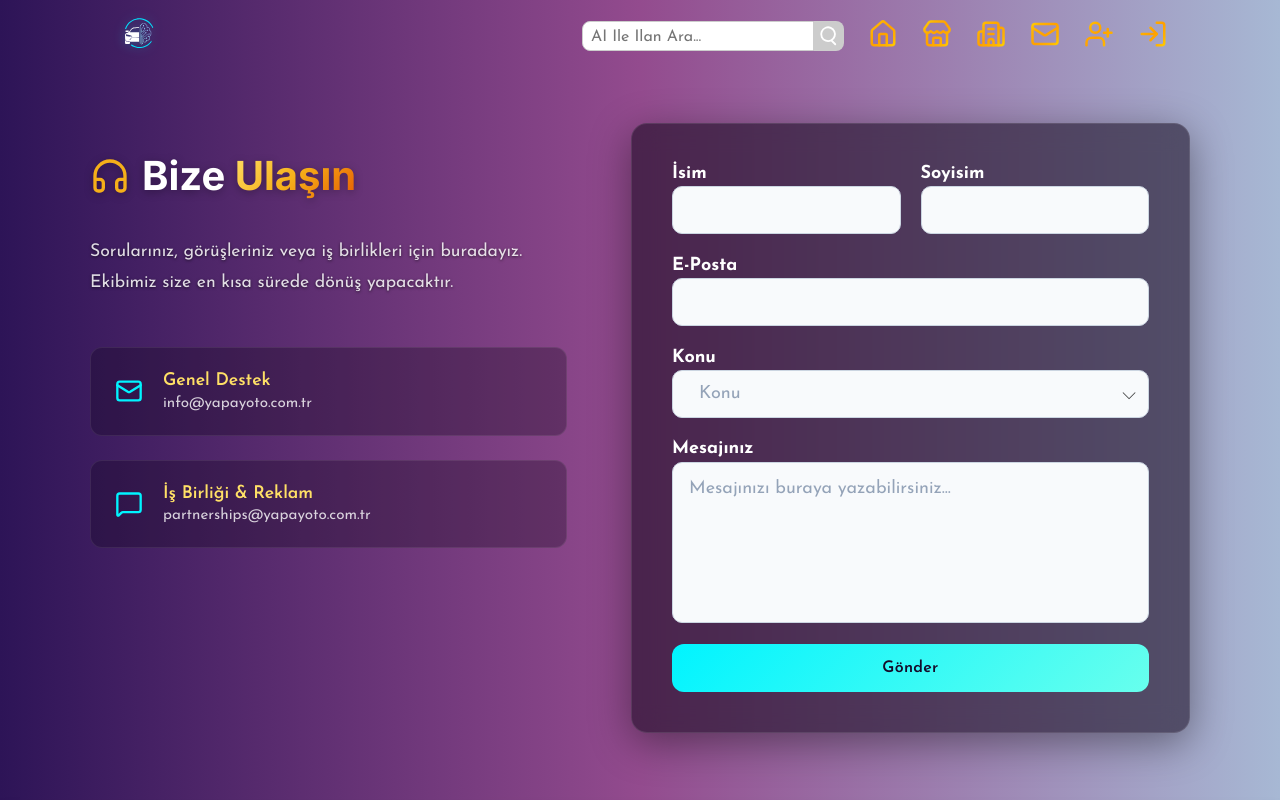
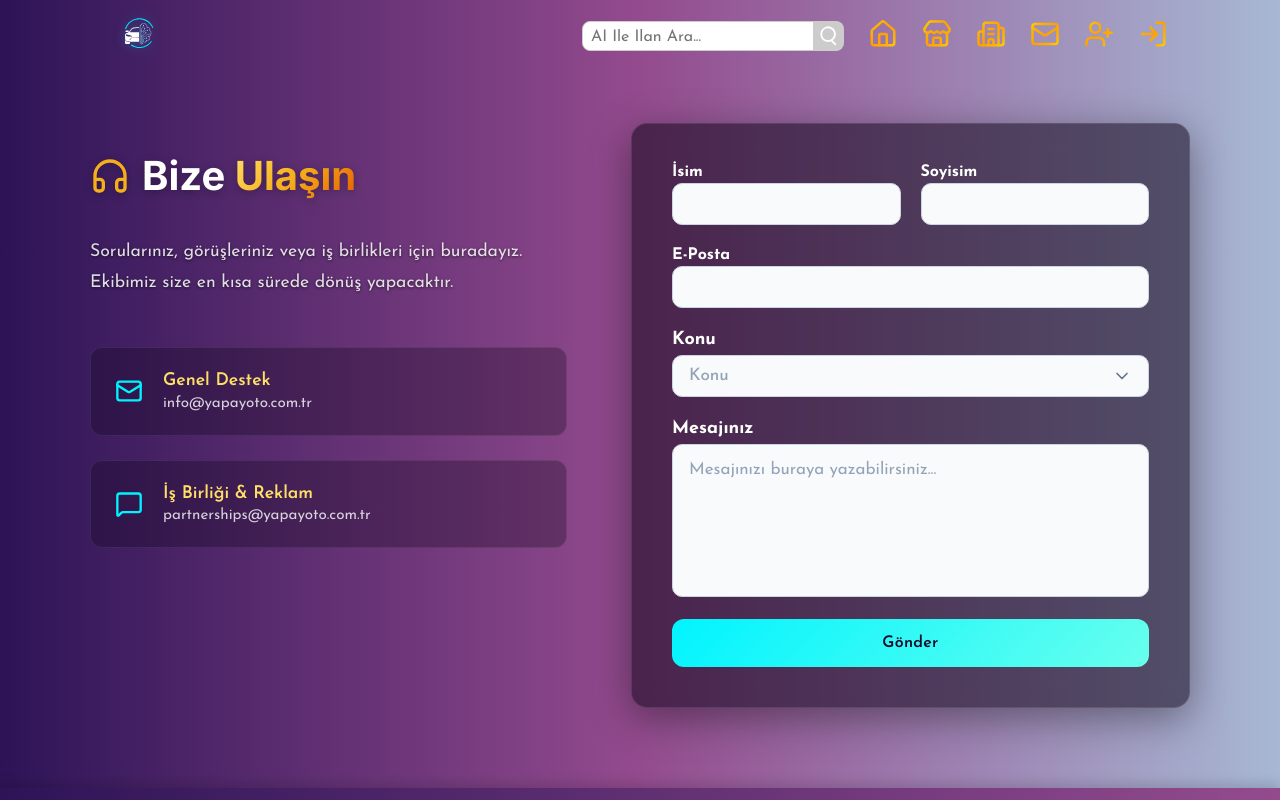
Before and after one commit to SelimPolat01/with-ai-car-valuation-and-trading-platform, a Next.js app: page /iletisim in a window 1280 px wide. Shown: the top 800 px of the page. Built offline with nearby package versions, Linux system fonts and the light colour scheme.

Commit message:
ui enchanced.

```diff
--- a/app/components/PriceOffer.js
+++ b/app/components/PriceOffer.js
@@ -425,7 +425,10 @@ export default function PriceOffer({ advertId }) {
           )}
         </AnimatePresence>
 
-        <motion.div variants={priceOfferItemVariants}>
+        <motion.div
+          className={classes.inputDiv}
+          variants={priceOfferItemVariants}
+        >
           <Input
             className={classes.input}
             type="text"
--- a/app/components/PriceOffer.module.css
+++ b/app/components/PriceOffer.module.css
@@ -17,13 +17,6 @@
   gap: 1.5rem;
   overflow: hidden;
   height: max-content;
-}
-
-.label {
-  font-size: 18px;
-  font-weight: 600;
-  color: #262626;
-  display: block;
 }
 
 .textarea {
@@ -147,22 +140,33 @@
 }
 
 .input {
-  min-height: 45px;
-  padding: 12px 16px;
   border: 1px solid transparent;
   background-color: #150a29;
   border-radius: 12px;
   color: #341d5d;
   outline: none;
   font-size: 16px;
-  box-sizing: border-box;
   box-shadow: 0 8px 16px rgba(0, 0, 0, 0.25) !important;
   transition: all 0.3s ease;
+  width: 100% !important;
+  height: 42px !important;
+  min-height: 42px !important;
+  max-height: 42px !important;
+  padding: 0.75rem 1rem !important;
+  box-sizing: border-box !important;
 }
 
 .input:focus {
   border: 1px solid transparent;
   outline: none;
+}
+
+.inputDiv label,
+.label {
+  font-size: 16px !important;
+  margin: 0 !important;
+  color: #475569 !important;
+  font-weight: 700 !important;
 }
 
 .errorText {
--- a/app/components/SuccessMessage.module.css
+++ b/app/components/SuccessMessage.module.css
@@ -46,17 +46,18 @@
 }
 
 .button {
-  width: max-content;
-  margin: 0;
-  padding: 10px 18px;
-  min-height: 40px;
-  display: inline-flex;
-  align-items: center;
-  justify-content: center;
+  width: max-content !important;
+  margin: 0 !important;
+  padding: 10px 18px !important;
+  min-height: 40px !important;
+  display: inline-flex !important;
+  align-items: center !important;
+  justify-content: center !important;
+  border: #2d1457 1px solid !important;
 }
 
 .button button:hover {
-  transform: scale(1.05);
+  transform: scale(1.05) !important;
 }
 
 @media (max-width: 768px) {
--- a/app/hesabim/kisisel-bilgiler/KisiselBilgiler.module.css
+++ b/app/hesabim/kisisel-bilgiler/KisiselBilgiler.module.css
@@ -163,6 +163,22 @@
   width: 100%;
 }
 
+.row input,
+.textColumn input {
+  width: 100% !important;
+  height: 42px !important;
+  min-height: 42px !important;
+  max-height: 42px !important;
+  padding: 0.75rem 1rem !important;
+  box-sizing: border-box !important;
+}
+
+.row label {
+  font-size: 16px !important;
+  margin: 0 !important;
+  font-weight: 700 !important;
+}
+
 .buttonWrapper {
   margin-top: 1.5rem;
   display: flex;
@@ -178,7 +194,8 @@
 .button {
   background: linear-gradient(to right, #a7b8d4, #934b8e, #2d1457) !important;
   color: whitesmoke !important;
-  border: #2d1457 1px solid;
+  border: #2d1457 1px solid !important;
+  margin: 0 !important;
 }
 
 .successMessage {
--- a/app/ilan-olustur/[brand]/[model]/[modelYear]/arac-gecmisi/AracGecmisi.module.css
+++ b/app/ilan-olustur/[brand]/[model]/[modelYear]/arac-gecmisi/AracGecmisi.module.css
@@ -49,15 +49,16 @@
 }
 
 .input {
-  height: 46.6px !important;
+  width: 100% !important;
+  height: 42px !important;
+  min-height: 42px !important;
+  max-height: 42px !important;
+  padding: 0.75rem 1rem !important;
   box-sizing: border-box !important;
-  padding: 12.8px 16px !important;
-  margin: 0 !important;
-  font-size: 16px !important;
 }
 
 .inputWrapper label {
-  font-size: 14px !important;
+  font-size: 16px !important;
   margin: 0 !important;
   color: #475569;
 }
@@ -78,9 +79,10 @@
 }
 
 .selectLabel {
-  font-size: 0.875rem;
-  font-weight: 600;
+  font-size: 16px;
+  font-weight: 700;
   color: #475569;
+  margin: 0;
 }
 
 .dropdownHeader {
@@ -88,7 +90,7 @@
   justify-content: space-between;
   align-items: center;
   width: 100%;
-  padding: 0.8rem 1rem;
+  padding: 0.75rem 1rem;
   font-size: 1rem;
   color: #1e293b;
   background-color: #ffffff;
@@ -97,7 +99,7 @@
   outline: none;
   cursor: pointer;
   transition: all 0.2s ease;
-  height: 48px;
+  height: 42px;
   box-sizing: border-box;
 }
 
--- a/app/iletisim/Iletisim.module.css
+++ b/app/iletisim/Iletisim.module.css
@@ -134,13 +134,17 @@
 
 .inputWrapper input {
   width: 100% !important;
-  height: clamp(40px, 6vw, 48px) !important;
-  max-height: 48px !important;
+  height: 42px !important;
+  min-height: 42px !important;
+  max-height: 42px !important;
+  padding: 0.75rem 1rem !important;
   box-sizing: border-box !important;
 }
 
 .inputWrapper label {
+  font-size: 16px !important;
   margin: 0 !important;
+  font-weight: 700 !important;
 }
 
 .selectDiv,
@@ -158,27 +162,117 @@
   width: 100%;
 }
 
-.dropdownMenu {
-  position: absolute !important;
-  top: calc(100% + 4px) !important;
-  left: 0 !important;
-  right: 0 !important;
-  z-index: 50 !important;
-}
-
 .selectDiv label,
 .textareaDiv label {
   font-size: clamp(15px, 2.5vw, 18px);
   font-weight: bold;
+  margin: 0 0 0.2rem 0;
+}
+
+.customDropdown {
+  width: 100% !important;
+  height: clamp(40px, 6vw, 42px) !important;
+  max-height: 42px !important;
+  padding: clamp(8px, 1.5vw, 12px) clamp(10px, 2vw, 16px) !important;
+  margin: 0 0 0.1rem 0 !important;
+  font-size: clamp(15px, 2.5vw, 17px);
+  font-weight: 500;
+  line-height: 1.5;
+  color: #94a3b8;
+  background-color: #f8fafc;
+  border: 1px solid #cbd5e1;
+  border-radius: 10px;
+  outline: none;
+  box-sizing: border-box !important;
+  transition: all 0.3s ease;
+  cursor: pointer;
+  display: flex !important;
+  align-items: center !important;
+  justify-content: space-between !important;
+  text-align: left !important;
+  font-family: inherit;
+  user-select: none;
+}
+
+.customDropdown:hover {
+  background-color: #ffffff;
+  border-color: #00f4ff;
+}
+
+.selected {
+  color: #150a29;
+  font-weight: 600;
+}
+
+.boxShadow {
+  background-color: #ffffff;
+  border-color: #00f4ff;
+  box-shadow: 0 0 0 3px rgba(0, 244, 255, 0.2);
+}
+
+.chevronIcon {
+  color: #64748b;
+  transition:
+    transform 0.3s ease,
+    color 0.3s ease;
+  flex-shrink: 0;
+}
+
+.chevronOpen {
+  transform: rotate(180deg);
+  color: #2d1457;
+}
+
+.dropdownMenu {
+  position: absolute !important;
+  top: calc(100% + 6px) !important;
+  left: 0 !important;
+  right: 0 !important;
+  z-index: 50 !important;
+  list-style: none;
+  padding: 6px;
   margin: 0;
+  background-color: #ffffff;
+  border: 1px solid #cbd5e1;
+  border-radius: 10px;
+  box-shadow: 0 12px 30px rgba(0, 0, 0, 0.25);
+  max-height: 220px;
+  overflow-y: auto;
+  box-sizing: border-box;
+}
+
+.dropdownMenu li {
+  padding: 10px 14px;
+  border-radius: 8px;
+  font-size: 0.95rem;
+  font-weight: 500;
+  color: #1e293b;
+  cursor: pointer;
+  transition: all 0.2s ease;
+  display: flex;
+  align-items: center;
+  justify-content: space-between;
+}
+
+.dropdownMenu li:hover {
+  background-color: rgba(45, 20, 87, 0.08);
+  color: #2d1457;
+  font-weight: 600;
+  padding-left: 18px;
+}
+
+.activeOption {
+  background-color: #2d1457 !important;
+  color: #ffffff !important;
+  font-weight: 600;
 }
 
 .textarea {
   width: 100%;
-  min-height: clamp(40px, 6vw, 48px);
+  min-height: clamp(40px, 6vw, 42px);
   padding: clamp(8px, 1.5vw, 12px) clamp(10px, 2vw, 16px);
   margin: 0 0 0.1rem 0;
-  font-size: clamp(16px, 3vw, 18px);
+  font-size: clamp(15px, 2.5vw, 17px);
   font-weight: 400;
   line-height: 1.5;
   color: #150a29;
@@ -202,42 +296,6 @@
 
 .textarea::placeholder {
   color: #94a3b8;
-}
-
-.customDropdown {
-  width: 100% !important;
-  height: clamp(40px, 6vw, 48px) !important;
-  max-height: 48px !important;
-  padding: clamp(8px, 1.5vw, 12px) clamp(10px, 2vw, 16px) !important;
-  margin: 0 0 0.1rem 0 !important;
-  font-size: clamp(16px, 3vw, 18px);
-  font-weight: 400;
-  line-height: 1.5;
-  color: #94a3b8;
-  background-color: #f8fafc;
-  border: 1px solid #cbd5e1;
-  border-radius: 10px;
-  outline: none;
-  box-sizing: border-box !important;
-  transition: all 0.3s ease;
-  cursor: pointer;
-  display: flex !important;
-  align-items: center !important;
-  justify-content: flex-start !important;
-  text-align: left !important;
-  font-family: inherit;
-  -webkit-appearance: none;
-  appearance: none;
-}
-
-.selected {
-  color: #150a29;
-}
-
-.boxShadow {
-  background-color: #ffffff;
-  border-color: #00f4ff;
-  box-shadow: 0 0 0 3px rgba(0, 244, 255, 0.15);
 }
 
 .buttonDiv {
@@ -306,6 +364,10 @@
   transform: scale(1.05);
 }
 
+.tokenDurationSuccessMessage {
+  height: auto !important;
+}
+
 @media (max-width: 900px) {
   .wrapper {
     flex-direction: column;
@@ -346,6 +408,6 @@
 
   .textarea,
   .customDropdown {
-    border-radius: 8px;
+    border-radius: 10px;
   }
 }
--- a/app/iletisim/page.js
+++ b/app/iletisim/page.js
@@ -2,7 +2,7 @@
 
 import { useState, useEffect } from "react";
 import { motion, AnimatePresence } from "framer-motion";
-import { Headphones, Mail, MessageSquare } from "lucide-react";
+import { Headphones, Mail, MessageSquare, ChevronDown } from "lucide-react";
 import Input from "../components/Input";
 import classes from "./Iletisim.module.css";
 import { dropdownVariants } from "../utils/animations";
@@ -260,11 +260,17 @@ export default function Iletisim() {
                       openDropdown === "subject" ? null : "subject",
                     )
                   }
-                  className={`dropdown ${classes.customDropdown} ${
+                  className={`${classes.customDropdown} ${
                     value.subject !== "Konu" ? classes.selected : ""
                   } ${openDropdown === "subject" ? classes.boxShadow : ""}`}
                 >
-                  {value.subject}
+                  <span>{value.subject}</span>
+                  <ChevronDown
+                    size={20}
+                    className={`${classes.chevronIcon} ${
+                      openDropdown === "subject" ? classes.chevronOpen : ""
+                    }`}
+                  />
                 </div>
 
                 <AnimatePresence>
@@ -274,11 +280,14 @@ export default function Iletisim() {
                       initial="hidden"
                       animate="visible"
                       exit="exit"
-                      className={`dropdownList ${classes.dropdownMenu}`}
+                      className={classes.dropdownMenu}
                     >
                       {subjectOptions.map((option) => (
                         <li
                           key={option}
+                          className={
+                            value.subject === option ? classes.activeOption : ""
+                          }
                           onClick={() => {
                             setOpenDropdown(null);
                             setValue((prev) => ({
--- a/app/login/Login.module.css
+++ b/app/login/Login.module.css
@@ -66,12 +66,18 @@
 }
 
 .inputColumn label {
+  font-size: 16px !important;
   margin: 0 !important;
+  color: #475569 !important;
+  font-weight: 700 !important;
 }
 
 .input {
   width: 100% !important;
-  height: 40px !important;
+  height: 42px !important;
+  min-height: 42px !important;
+  max-height: 42px !important;
+  padding: 0.75rem 1rem !important;
   box-sizing: border-box !important;
 }
 
--- a/app/register/Register.module.css
+++ b/app/register/Register.module.css
@@ -36,14 +36,21 @@
   width: 100%;
 }
 
+.input,
 .halfInput {
-  width: 100%;
+  width: 100% !important;
+  height: 42px !important;
+  min-height: 42px !important;
+  max-height: 42px !important;
+  padding: 0.75rem 1rem !important;
+  box-sizing: border-box !important;
 }
 
-.input {
-  width: 100% !important;
-  height: 40px !important;
-  box-sizing: border-box !important;
+.inputColumn label {
+  font-size: 16px !important;
+  margin: 0 !important;
+  color: #475569 !important;
+  font-weight: 700 !important;
 }
 
 .error {
```
Also changed, not shown: app/hesabim/guvenlik/Guvenlik.module.css (+22 -4 lines), app/hesabim/guvenlik/page.js (+23 -2 lines).
